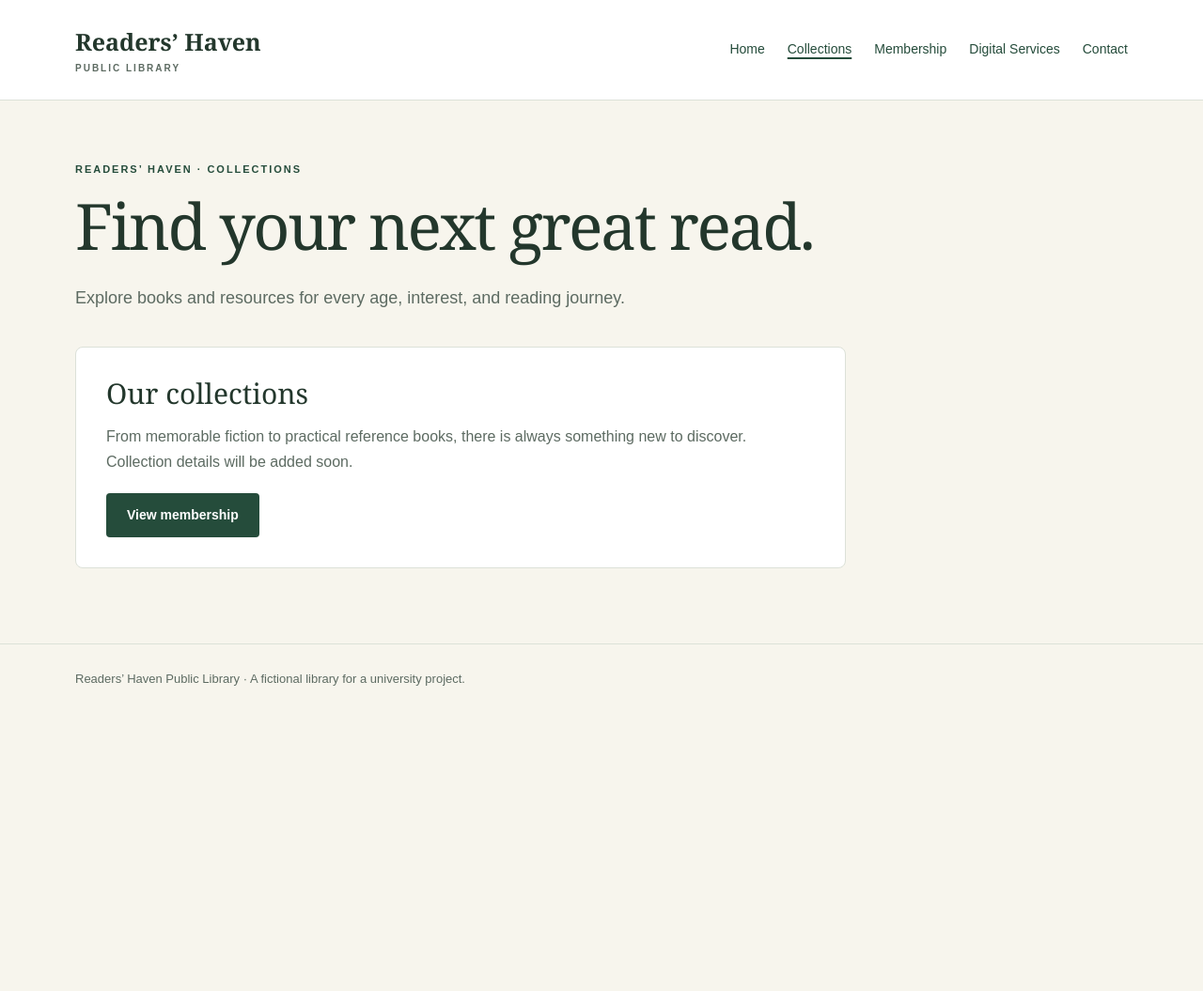
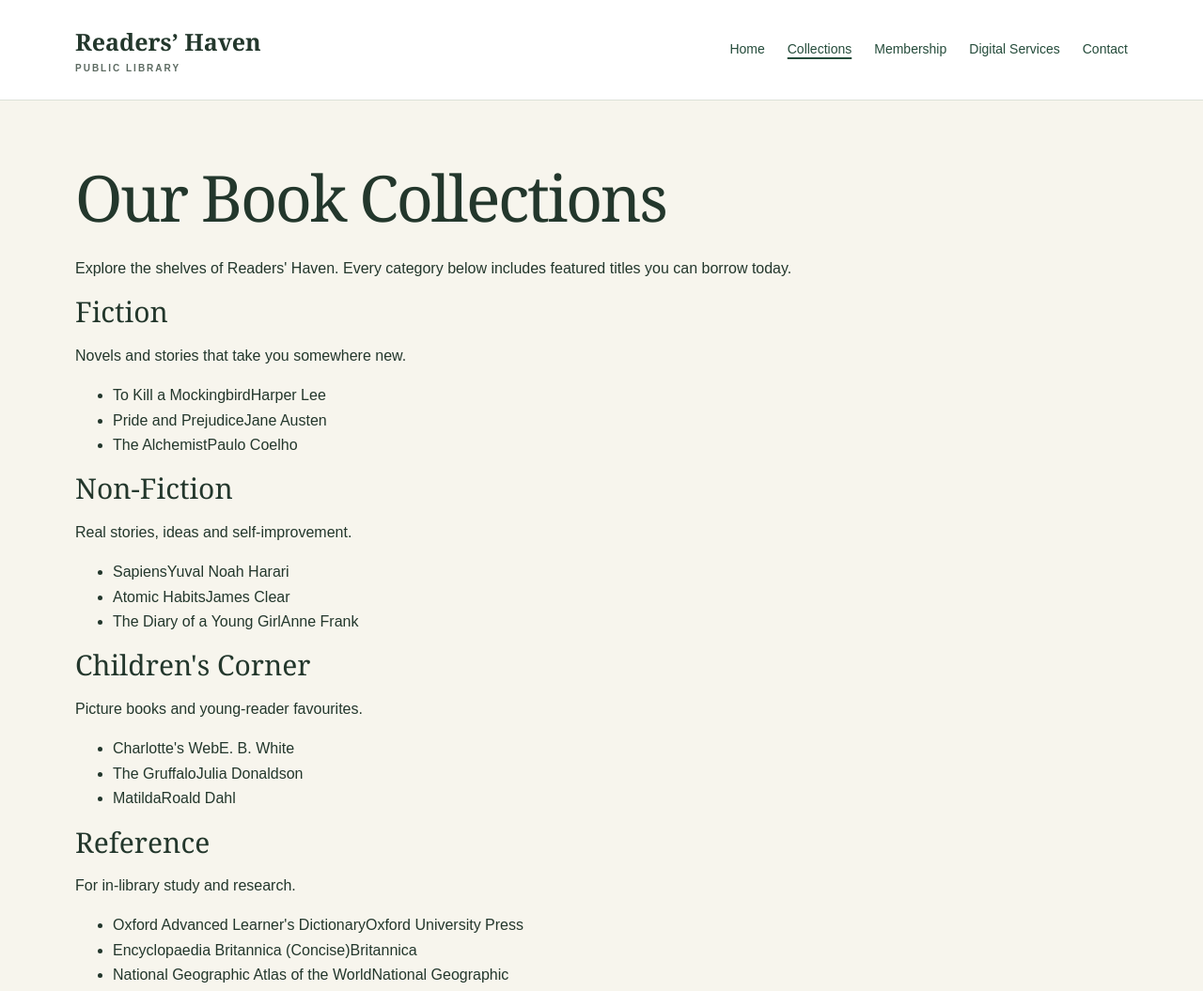
Before and after one commit to wasiqaliiii/readers-haven-library, a website: page src/collections.html in a window 1280 px wide. Shown: the top 1055 px of the page at 94% size. Before the commit the page ends 800 px from the top, so only its background shows below. Drawn offline with Linux system fonts and the light colour scheme.

Commit message:
feat: add collections page categories and featured titles

```diff
--- a/src/collections.html
+++ b/src/collections.html
@@ -24,14 +24,52 @@
     </div>
   </header>
   <main id="main-content" class="container">
-    <p class="eyebrow">Readers’ Haven · Collections</p>
-    <h1>Find your next great read.</h1>
-    <p class="intro">Explore books and resources for every age, interest, and reading journey.</p>
-    <section class="content-panel" aria-labelledby="page-section-title">
-      <h2 id="page-section-title">Our collections</h2>
-      <p>From memorable fiction to practical reference books, there is always something new to discover. Collection details will be added soon.</p>
-      <a class="button" href="membership.html">View membership</a>
-    </section>
+    <section class="collections-intro">
+  <h1>Our Book Collections</h1>
+  <p>Explore the shelves of Readers' Haven. Every category below includes featured titles you can borrow today.</p>
+</section>
+
+<section class="collections-grid">
+  <article class="collection-card">
+    <h2>Fiction</h2>
+    <p class="collection-desc">Novels and stories that take you somewhere new.</p>
+    <ul class="title-list">
+      <li><span class="book-title">To Kill a Mockingbird</span><span class="book-author">Harper Lee</span></li>
+      <li><span class="book-title">Pride and Prejudice</span><span class="book-author">Jane Austen</span></li>
+      <li><span class="book-title">The Alchemist</span><span class="book-author">Paulo Coelho</span></li>
+    </ul>
+  </article>
+
+  <article class="collection-card">
+    <h2>Non-Fiction</h2>
+    <p class="collection-desc">Real stories, ideas and self-improvement.</p>
+    <ul class="title-list">
+      <li><span class="book-title">Sapiens</span><span class="book-author">Yuval Noah Harari</span></li>
+      <li><span class="book-title">Atomic Habits</span><span class="book-author">James Clear</span></li>
+      <li><span class="book-title">The Diary of a Young Girl</span><span class="book-author">Anne Frank</span></li>
+    </ul>
+  </article>
+
+  <article class="collection-card">
+    <h2>Children's Corner</h2>
+    <p class="collection-desc">Picture books and young-reader favourites.</p>
+    <ul class="title-list">
+      <li><span class="book-title">Charlotte's Web</span><span class="book-author">E. B. White</span></li>
+      <li><span class="book-title">The Gruffalo</span><span class="book-author">Julia Donaldson</span></li>
+      <li><span class="book-title">Matilda</span><span class="book-author">Roald Dahl</span></li>
+    </ul>
+  </article>
+
+  <article class="collection-card">
+    <h2>Reference</h2>
+    <p class="collection-desc">For in-library study and research.</p>
+    <ul class="title-list">
+      <li><span class="book-title">Oxford Advanced Learner's Dictionary</span><span class="book-author">Oxford University Press</span></li>
+      <li><span class="book-title">Encyclopaedia Britannica (Concise)</span><span class="book-author">Britannica</span></li>
+      <li><span class="book-title">National Geographic Atlas of the World</span><span class="book-author">National Geographic</span></li>
+    </ul>
+  </article>
+</section>
   </main>
   <footer class="site-footer">
     <div class="container"><p>Readers’ Haven Public Library · A fictional library for a university project.</p></div>
```
